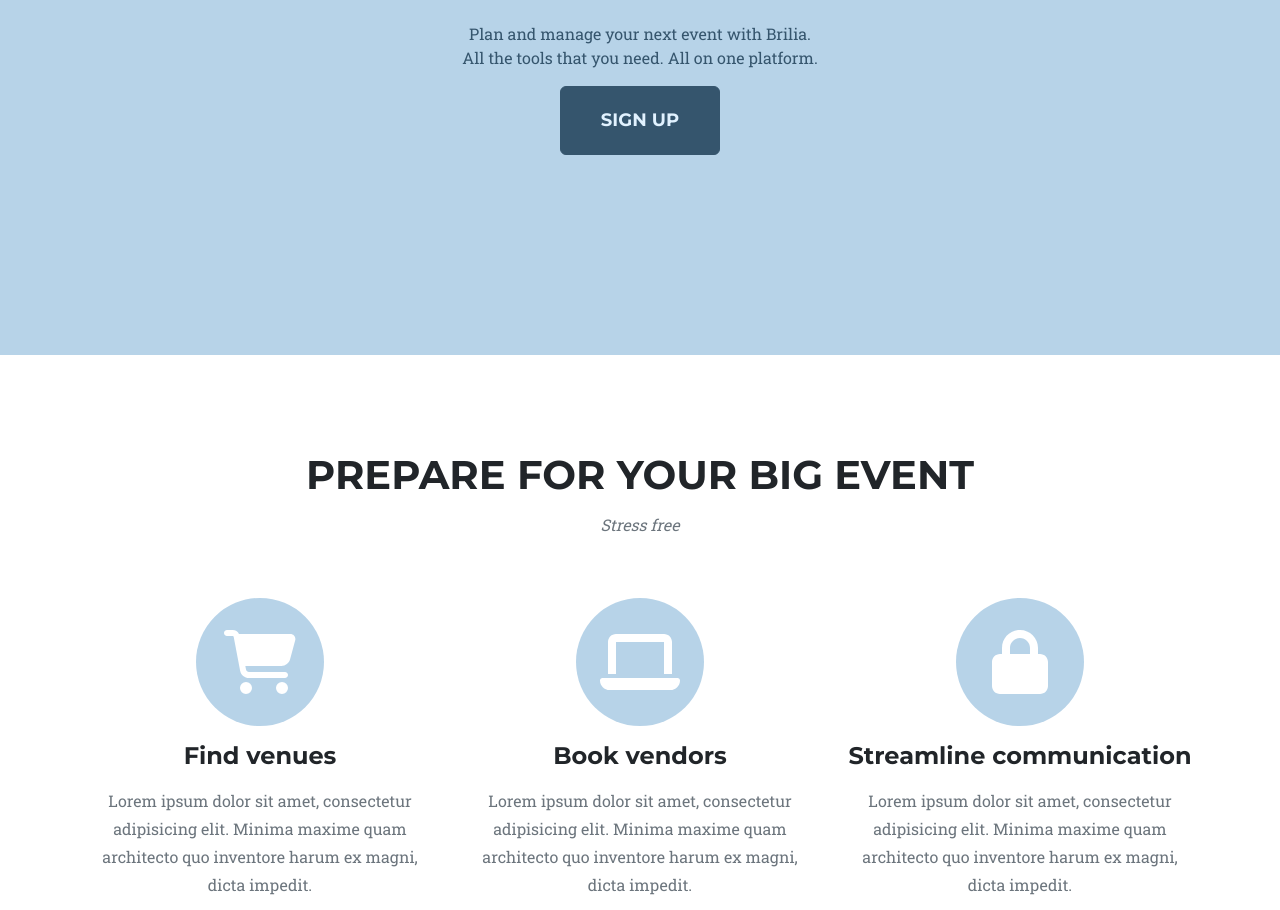
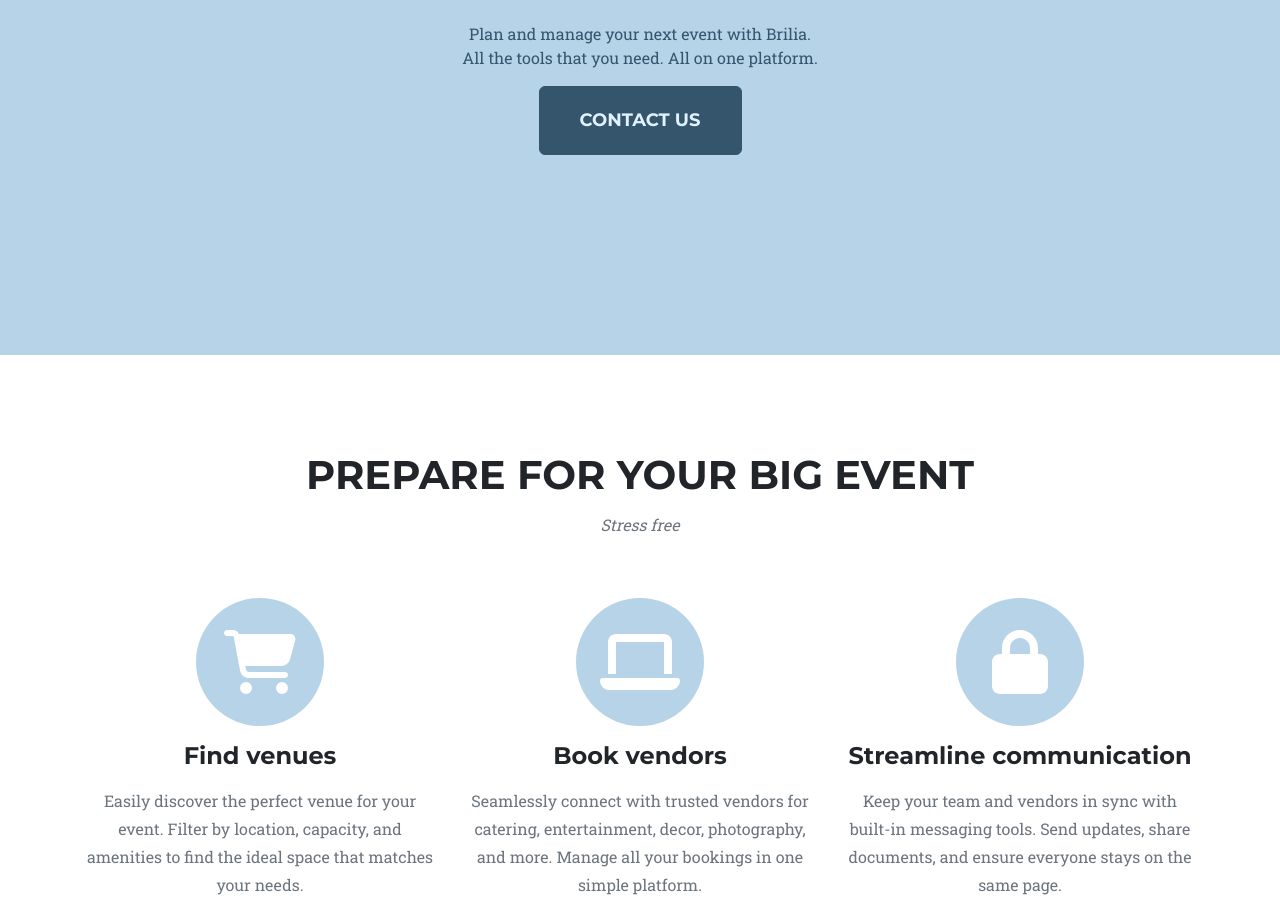
Before and after one commit to ctloar/briliaevents, a website: page index.html in a window 1280 px wide. Shown: the part 422-1332 px from the top of the page. Drawn offline with nearby package versions, Linux system fonts and the light colour scheme.

Commit message:
fix contact us button and add services descriptions

```diff
--- a/index.html
+++ b/index.html
@@ -43,7 +43,7 @@
                 <div class="masthead-heading text-uppercase">Into a reality</div>
                 <div>Plan and manage your next event with Brilia.</div>
                 <div class="mb-3">All the tools that you need. All on one platform.</div>
-                <a class="btn btn-primary btn-xl text-uppercase" href="#services">sign up</a>
+                <a class="btn btn-primary btn-xl text-uppercase" href="mailto:cade.loar@gmail.com?subject=Event%20Planning%20Inquiry&body=Hi%2C%20I%27m%20interested%20in%20learning%20more%20about%20your%20event%20planning%20software.">Contact us</a>
             </div>
         </header>
         <!-- Services-->
@@ -60,7 +60,7 @@
                             <i class="fas fa-shopping-cart fa-stack-1x fa-inverse"></i>
                         </span>
                         <h4 class="my-3">Find venues</h4>
-                        <p class="text-muted">Lorem ipsum dolor sit amet, consectetur adipisicing elit. Minima maxime quam architecto quo inventore harum ex magni, dicta impedit.</p>
+                        <p class="text-muted">Easily discover the perfect venue for your event. Filter by location, capacity, and amenities to find the ideal space that matches your needs.</p>
                     </div>
                     <div class="col-md-4">
                         <span class="fa-stack fa-4x">
@@ -68,7 +68,7 @@
                             <i class="fas fa-laptop fa-stack-1x fa-inverse"></i>
                         </span>
                         <h4 class="my-3">Book vendors</h4>
-                        <p class="text-muted">Lorem ipsum dolor sit amet, consectetur adipisicing elit. Minima maxime quam architecto quo inventore harum ex magni, dicta impedit.</p>
+                        <p class="text-muted">Seamlessly connect with trusted vendors for catering, entertainment, decor, photography, and more. Manage all your bookings in one simple platform.</p>
                     </div>
                     <div class="col-md-4">
                         <span class="fa-stack fa-4x">
@@ -76,7 +76,7 @@
                             <i class="fas fa-lock fa-stack-1x fa-inverse"></i>
                         </span>
                         <h4 class="my-3">Streamline communication</h4>
-                        <p class="text-muted">Lorem ipsum dolor sit amet, consectetur adipisicing elit. Minima maxime quam architecto quo inventore harum ex magni, dicta impedit.</p>
+                        <p class="text-muted">Keep your team and vendors in sync with built-in messaging tools. Send updates, share documents, and ensure everyone stays on the same page.</p>
                     </div>
                 </div>
             </div>
```
